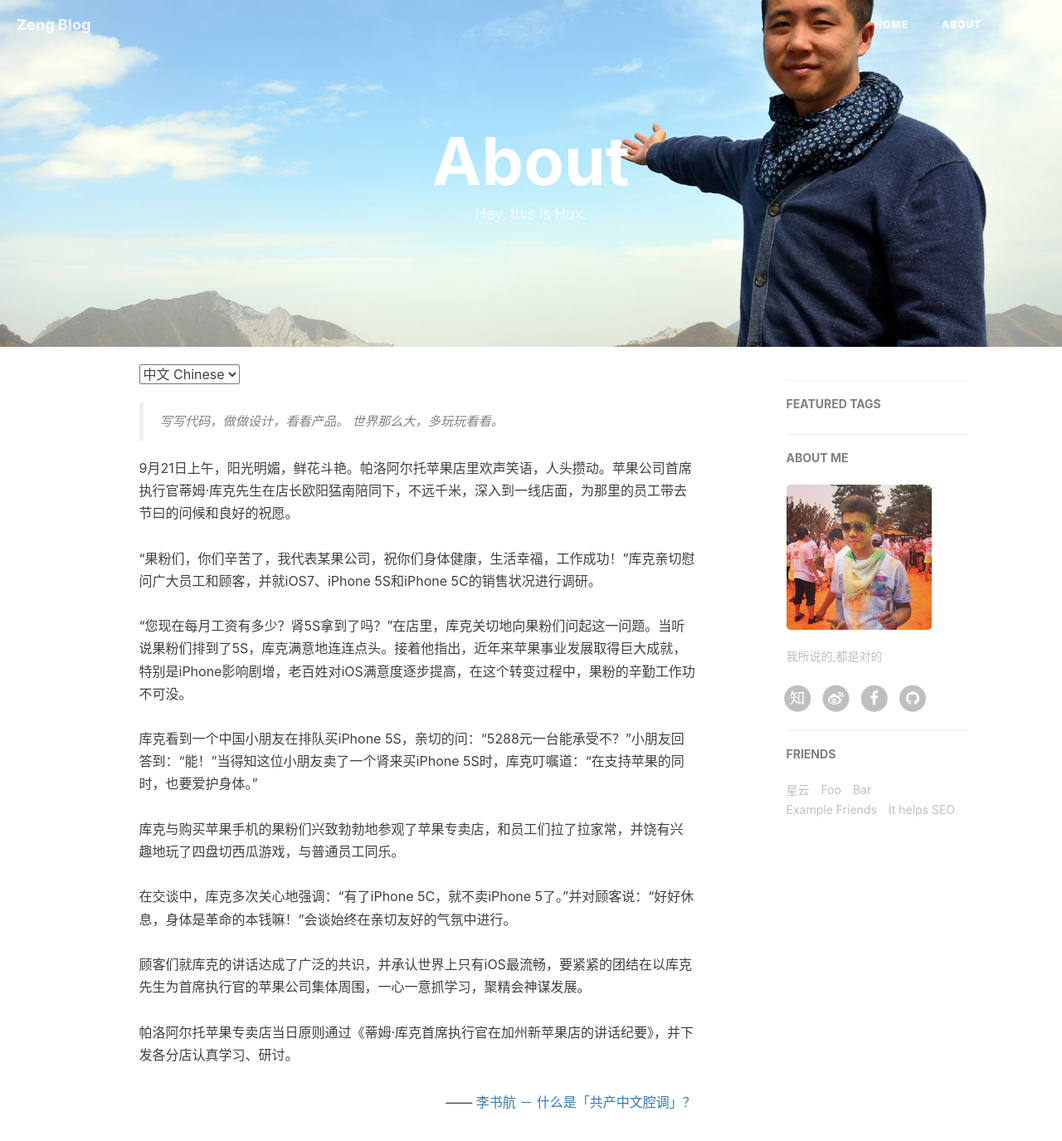
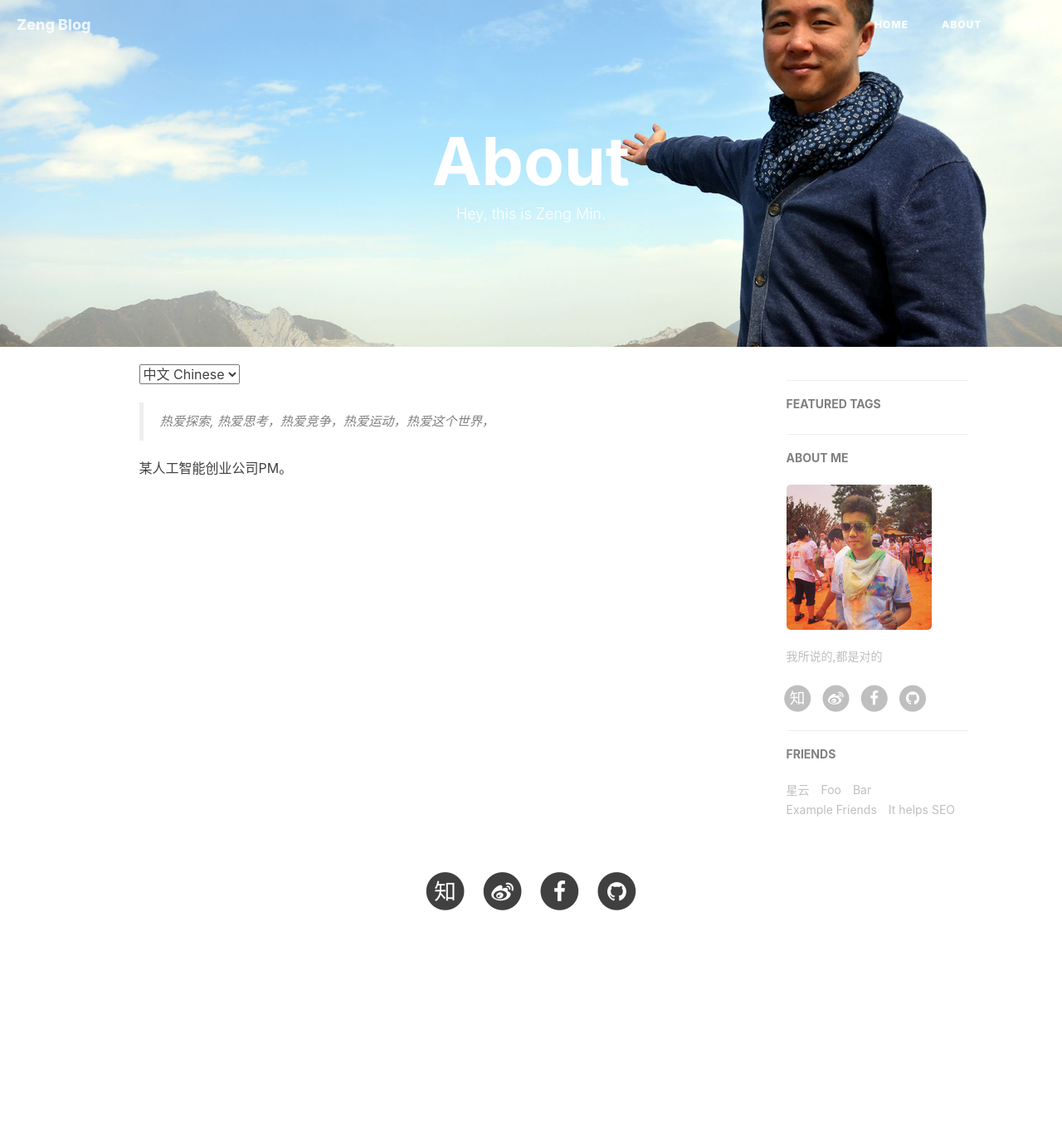
Before and after one commit to fifastar01/fifastar01.github.io, a Jekyll site: the page built from about.html, in a window 1280 px wide and 1400 px high. Shown: the top 1375 px of the window at 83% size. Built offline with Jekyll 4.4.1, drawn with Linux system fonts in a browser that asks for light colours; nearby versions of some CDN libraries; comment, search, counter and statistics services are not loaded; some of the changed text lies outside the part shown.

Commit message:
personal change

```diff
--- a/_includes/footer.html
+++ b/_includes/footer.html
@@ -69,16 +69,6 @@
                     </li>
                     {% endif %}
                 </ul>
-                <p class="copyright text-muted">
-                    Copyright &copy; {{ site.title }} {{ site.time | date: '%Y' }}
-                    <br>
-                    Theme by <a href="http://huangxuan.me">Hux</a> |
-                    <iframe
-                        style="margin-left: 2px; margin-bottom:-5px;"
-                        frameborder="0" scrolling="0" width="91px" height="20px"
-                        src="https://ghbtns.com/github-btn.html?user=huxpro&repo=huxpro.github.io&type=star&count=true" >
-                    </iframe>
-                </p>
             </div>
         </div>
     </div>
--- a/about.html
+++ b/about.html
@@ -1,7 +1,7 @@
 ---
 layout: page
 title: "About"
-description: "Hey, this is Hux."
+description: "Hey, this is Zeng Min."
 header-img: "img/about-bg.jpg"
 ---
 
@@ -14,35 +14,18 @@ header-img: "img/about-bg.jpg"
 <!-- Chinese Version -->
 <div class="zh post-container">
     <blockquote>
-        写写代码，做做设计，看看产品。
-        世界那么大，多玩玩看看。
+        热爱探索, 热爱思考，热爱竞争，热爱运动，热爱这个世界，
     </blockquote>
-    9月21日上午，阳光明媚，鲜花斗艳。帕洛阿尔托苹果店里欢声笑语，人头攒动。苹果公司首席执行官蒂姆·库克先生在店长欧阳猛南陪同下，不远千米，深入到一线店面，为那里的员工带去节曰的问候和良好的祝愿。<br><br>“果粉们，你们辛苦了，我代表某果公司，祝你们身体健康，生活幸福，工作成功！”库克亲切慰问广大员工和顾客，并就iOS7、iPhone 5S和iPhone 5C的销售状况进行调研。 <br><br>“您现在每月工资有多少？肾5S拿到了吗？”在店里，库克关切地向果粉们问起这一问题。当听说果粉们排到了5S，库克满意地连连点头。接着他指出，近年来苹果事业发展取得巨大成就，特别是iPhone影响剧增，老百姓对iOS满意度逐步提高，在这个转变过程中，果粉的辛勤工作功不可没。<br><br>库克看到一个中国小朋友在排队买iPhone 5S，亲切的问：“5288元一台能承受不？”小朋友回答到：“能！”当得知这位小朋友卖了一个肾来买iPhone 5S时，库克叮嘱道：“在支持苹果的同时，也要爱护身体。”<br><br>库克与购买苹果手机的果粉们兴致勃勃地参观了苹果专卖店，和员工们拉了拉家常，并饶有兴趣地玩了四盘切西瓜游戏，与普通员工同乐。<br><br>在交谈中，库克多次关心地强调：“有了iPhone 5C，就不卖iPhone 5了。”并对顾客说：“好好休息，身体是革命的本钱嘛！”会谈始终在亲切友好的气氛中进行。<br><br>顾客们就库克的讲话达成了广泛的共识，并承认世界上只有iOS最流畅，要紧紧的团结在以库克先生为首席执行官的苹果公司集体周围，一心一意抓学习，聚精会神谋发展。<br>
-    <br>帕洛阿尔托苹果专卖店当日原则通过《蒂姆·库克首席执行官在加州新苹果店的讲话纪要》，并下发各分店认真学习、研讨。
-
-    <p style="text-align:right;">
-        —— <a href="http://www.zhihu.com/question/19687065">李书航 － 什么是「共产中文腔调」？ </a>
-    </p>
+    某人工智能创业公司PM。
 
 </div>
 
 <!-- English Version -->
 <div class="en post-container">
     <blockquote>
-        Designer or Engineer, things in between.
+        An explorer, a thinker, a fighter, a lover of the world
     </blockquote>
-
-    <p>
-        Your work is going to fill a large part of your life, and the only way to be truly satisfied is to do what you believe is great work. And the only way to do great work is to love what you do. If you haven’t found it yet, keep looking. Don’t settle. As with all matters of the heart, you’ll know when you find it.
-    </p>
-
-    <p>
-    If you want to live your life in a creative way, as an artist, you have to not look back too much. You have to be willing to take whatever you’ve done and whoever you were and throw them away.
-    </p>
-
-    <p style="text-align:right;">
-    -- Steve Jobs
-    </p>
+    A product manager for an AI start up
 
 </div>
 
--- a/index.html
+++ b/index.html
@@ -1,6 +1,6 @@
 ---
 layout: page
-description: "Boilerplate of Hux Blog"
+description: "谈谈有趣且重要的事情"
 ---
 
 {% for post in paginator.posts %}
```
